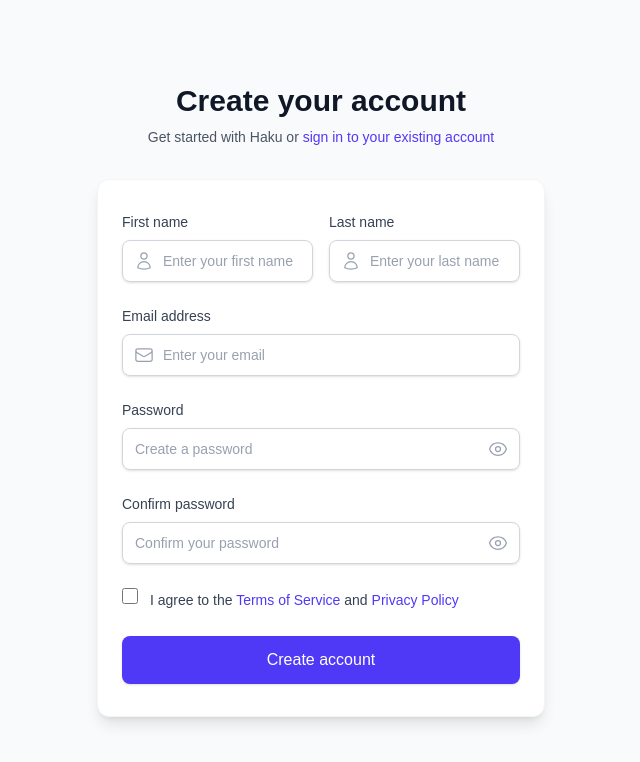
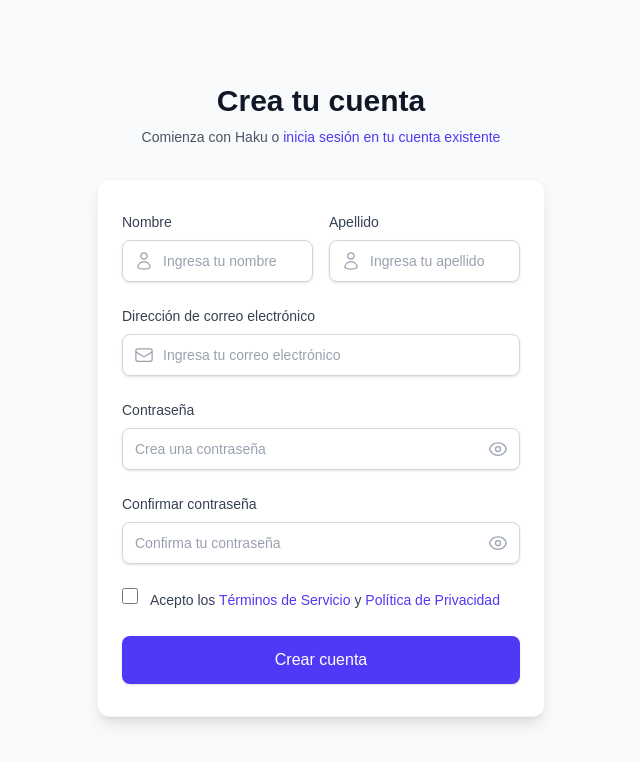
Before and after one commit to sam1330/document-ai-web, a Next.js app: page /1/register in a window 1280 px wide. Shown: the top 762 px of the page, without its empty margins (319-959 px from the left). Built offline with nearby package versions, Linux system fonts and the light colour scheme; no server answers.

Commit message:
feat: internationalization on auth pages

```diff
--- a/src/app/[locale]/login/page.tsx
+++ b/src/app/[locale]/login/page.tsx
@@ -8,6 +8,7 @@ import { useAuth } from '@/contexts/AuthContext'
 import { EyeIcon, EyeSlashIcon, EnvelopeIcon } from '@heroicons/react/24/outline'
 import { Input, Button, Checkbox } from '@/components/ui'
 import toast from 'react-hot-toast'
+import { useTranslations } from 'next-intl'
 
 interface LoginForm {
   email: string
@@ -15,6 +16,8 @@ interface LoginForm {
 }
 
 export default function LoginPage() {
+  const t = useTranslations()
+
   const [showPassword, setShowPassword] = useState(false)
   const [unverifiedEmail, setUnverifiedEmail] = useState('')
   const { login } = useAuth()
@@ -24,15 +27,15 @@ export default function LoginPage() {
   const onSubmit = async (data: LoginForm) => {
     try {
       await login(data.email, data.password)
-      toast.success('Successfully logged in!')
+      toast.success(t('auth.toast.signInSuccess'))
       router.push('/dashboard')
     } catch (error: any) {
       const code = error.response?.data?.code
       if (code === 'EMAIL_NOT_VERIFIED') {
         setUnverifiedEmail(data.email)
-        toast.error(error.response?.data?.error || 'Please verify your email before logging in')
+        toast.error(error.response?.data?.error || t('auth.pleaseVerifyEmail'))
       } else {
-        toast.error(error.response?.data?.message || error.response?.data?.error || 'Login failed')
+        toast.error(error.response?.data?.message || error.response?.data?.error || t('auth.loginFailed'))
       }
     }
   }
@@ -42,16 +45,19 @@ export default function LoginPage() {
       <div className="max-w-md w-full space-y-8">
         <div className="text-center">
           <h2 className="text-3xl font-bold text-gray-900">
-            Welcome back
+            {t('auth.welcomeBack')}
           </h2>
           <p className="mt-2 text-sm text-gray-600">
-            Sign in to your account or{' '}
-            <Link
-              href="/register"
-              className="font-medium text-indigo-600 hover:text-indigo-500 transition-colors"
-            >
-              create a new account
-            </Link>
+            {t.rich('auth.signInSubHeader', {
+              customLink: (chunks) => (
+                <Link
+                  href="/register"
+                  className="font-medium text-indigo-600 hover:text-indigo-500 transition-colors"
+                >
+                  {chunks}
+                </Link>
+              )
+            })}
           </p>
         </div>
 
@@ -60,11 +66,11 @@ export default function LoginPage() {
             <div className="flex">
               <div className="flex-1">
                 <h3 className="text-sm font-medium text-yellow-800">
-                  Email not verified
+                  {t('auth.emailNotVerified')}
                 </h3>
                 <div className="mt-2 text-sm text-yellow-700">
                   <p>
-                    Please verify your email <span className="font-medium">{unverifiedEmail}</span> before logging in.
+                    {t('auth.emailNotVerifiedMessage', { email: unverifiedEmail })}
                   </p>
                 </div>
                 <div className="mt-3 space-x-3">
@@ -72,13 +78,13 @@ export default function LoginPage() {
                     href={`/email-verification?email=${encodeURIComponent(unverifiedEmail)}`}
                     className="text-sm font-medium text-yellow-800 hover:text-yellow-700 underline"
                   >
-                    Resend verification email
+                    {t('auth.resendVerificationEmail')}
                   </Link>
                   <button
                     onClick={() => setUnverifiedEmail('')}
                     className="text-sm font-medium text-yellow-600 hover:text-yellow-500"
                   >
-                    Dismiss
+                    {t('auth.dismiss')}
                   </button>
                 </div>
               </div>
@@ -90,25 +96,25 @@ export default function LoginPage() {
           <form className="space-y-6" onSubmit={handleSubmit(onSubmit)}>
             <Input
               {...register('email', {
-                required: 'Email is required',
+                required: t('auth.emailRequired'),
                 pattern: {
                   value: /^[A-Z0-9._%+-]+@[A-Z0-9.-]+\.[A-Z]{2,}$/i,
-                  message: 'Invalid email address'
+                  message: t('auth.invalidEmail')
                 }
               })}
               type="email"
-              label="Email address"
-              placeholder="Enter your email"
+              label={t('auth.emailAddress')}
+              placeholder={t('auth.emailPlaceholder')}
               leftIcon={<EnvelopeIcon />}
               error={errors.email?.message}
               autoComplete="email"
             />
 
             <Input
-              {...register('password', { required: 'Password is required' })}
+              {...register('password', { required: t('auth.passwordRequired') })}
               type={showPassword ? 'text' : 'password'}
-              label="Password"
-              placeholder="Enter your password"
+              label={t('auth.password')}
+              placeholder={t('auth.passwordPlaceholder')}
               rightIcon={
                 <button
                   type="button"
@@ -130,13 +136,13 @@ export default function LoginPage() {
               <Checkbox
                 id="remember-me"
                 name="remember-me"
-                label="Remember me"
+                label={t('auth.rememberMe')}
               />
               <Link
                 href="/forgot-password"
                 className="text-sm font-medium text-indigo-600 hover:text-indigo-500 transition-colors"
               >
-                Forgot password?
+                {t('auth.forgotPassword')}
               </Link>
             </div>
 
@@ -147,7 +153,7 @@ export default function LoginPage() {
               loading={isSubmitting}
               className="w-full"
             >
-              {isSubmitting ? 'Signing in...' : 'Sign in'}
+              {isSubmitting ? t('auth.signingIn') : t('auth.signInButton')}
             </Button>
           </form>
         </div>
--- a/src/app/[locale]/register/page.tsx
+++ b/src/app/[locale]/register/page.tsx
@@ -8,6 +8,7 @@ import { useAuth } from '@/contexts/AuthContext'
 import { EyeIcon, EyeSlashIcon, EnvelopeIcon, UserIcon } from '@heroicons/react/24/outline'
 import { Input, Button, Checkbox } from '@/components/ui'
 import toast from 'react-hot-toast'
+import { useTranslations } from 'next-intl'
 
 interface RegisterForm {
   first_name: string
@@ -18,6 +19,7 @@ interface RegisterForm {
 }
 
 export default function RegisterPage() {
+  const t = useTranslations()
   const [showPassword, setShowPassword] = useState(false)
   const [showConfirmPassword, setShowConfirmPassword] = useState(false)
   const { register: registerUser } = useAuth()
@@ -34,14 +36,14 @@ export default function RegisterPage() {
         email: data.email,
         password: data.password,
       })
-      toast.success('Account created successfully! Please check your email to verify your account.')
+      toast.success(t('auth.accountCreatedSuccess'))
       router.push(`/email-verification?email=${encodeURIComponent(data.email)}`)
     } catch (error: any) {
       const code = error.response?.data?.code
       if (code === 'USER_EXISTS') {
-        toast.error(error.response?.data?.error || 'An account with this email already exists')
+        toast.error(error.response?.data?.error || t('auth.userExistsError'))
       } else {
-        toast.error(error.response?.data?.message || 'Registration failed')
+        toast.error(error.response?.data?.message || t('auth.registrationFailed'))
       }
     }
   }
@@ -51,15 +53,15 @@ export default function RegisterPage() {
       <div className="max-w-md w-full space-y-8">
         <div className="text-center">
           <h2 className="text-3xl font-bold text-gray-900">
-            Create your account
+            {t('auth.createYourAccount')}
           </h2>
           <p className="mt-2 text-sm text-gray-600">
-            Get started with Haku or{' '}
+            {t('auth.getStartedWithHaku')}{' '}
             <Link
               href="/login"
               className="font-medium text-indigo-600 hover:text-indigo-500 transition-colors"
             >
-              sign in to your existing account
+              {t('auth.signInToExistingAccount')}
             </Link>
           </p>
         </div>
@@ -68,19 +70,19 @@ export default function RegisterPage() {
           <form className="space-y-6" onSubmit={handleSubmit(onSubmit)}>
             <div className="grid grid-cols-2 gap-4">
               <Input
-                {...register('first_name', { required: 'First name is required' })}
+                {...register('first_name', { required: t('auth.firstNameRequired') })}
                 type="text"
-                label="First name"
-                placeholder="Enter your first name"
+                label={t('auth.firstName')}
+                placeholder={t('auth.firstNamePlaceholder')}
                 leftIcon={<UserIcon />}
                 error={errors.first_name?.message}
                 autoComplete="given-name"
               />
               <Input
-                {...register('last_name', { required: 'Last name is required' })}
+                {...register('last_name', { required: t('auth.lastNameRequired') })}
                 type="text"
-                label="Last name"
-                placeholder="Enter your last name"
+                label={t('auth.lastName')}
+                placeholder={t('auth.lastNamePlaceholder')}
                 leftIcon={<UserIcon />}
                 error={errors.last_name?.message}
                 autoComplete="family-name"
@@ -89,15 +91,15 @@ export default function RegisterPage() {
 
             <Input
               {...register('email', {
-                required: 'Email is required',
+                required: t('auth.emailRequired'),
                 pattern: {
                   value: /^[A-Z0-9._%+-]+@[A-Z0-9.-]+\.[A-Z]{2,}$/i,
-                  message: 'Invalid email address'
+                  message: t('auth.invalidEmail')
                 }
               })}
               type="email"
-              label="Email address"
-              placeholder="Enter your email"
+              label={t('auth.emailAddress')}
+              placeholder={t('auth.emailPlaceholder')}
               leftIcon={<EnvelopeIcon />}
               error={errors.email?.message}
               autoComplete="email"
@@ -105,15 +107,15 @@ export default function RegisterPage() {
 
             <Input
               {...register('password', {
-                required: 'Password is required',
+                required: t('auth.passwordRequired'),
                 minLength: {
                   value: 8,
-                  message: 'Password must be at least 8 characters'
+                  message: t('auth.passwordMinLength')
                 }
               })}
               type={showPassword ? 'text' : 'password'}
-              label="Password"
-              placeholder="Create a password"
+              label={t('auth.password')}
+              placeholder={t('auth.createPassword')}
               rightIcon={
                 <button
                   type="button"
@@ -133,12 +135,12 @@ export default function RegisterPage() {
 
             <Input
               {...register('confirmPassword', {
-                required: 'Please confirm your password',
-                validate: value => value === password || 'Passwords do not match'
+                required: t('auth.confirmPasswordRequired'),
+                validate: value => value === password || t('auth.passwordsDoNotMatch')
               })}
               type={showConfirmPassword ? 'text' : 'password'}
-              label="Confirm password"
-              placeholder="Confirm your password"
+              label={t('auth.confirmPassword')}
+              placeholder={t('auth.confirmPasswordPlaceholder')}
               rightIcon={
                 <button
                   type="button"
@@ -162,13 +164,13 @@ export default function RegisterPage() {
               required
               label={
                 <span>
-                  I agree to the{' '}
+                  {t('auth.agreeToTerms')}{' '}
                   <Link href="/terms" className="text-indigo-600 hover:text-indigo-500 transition-colors">
-                    Terms of Service
+                    {t('auth.termsOfService')}
                   </Link>{' '}
-                  and{' '}
+                  {t('common.and')}{' '}
                   <Link href="/privacy" className="text-indigo-600 hover:text-indigo-500 transition-colors">
-                    Privacy Policy
+                    {t('auth.privacyPolicy')}
                   </Link>
                 </span>
               }
@@ -181,7 +183,7 @@ export default function RegisterPage() {
               loading={isSubmitting}
               className="w-full"
             >
-              {isSubmitting ? 'Creating account...' : 'Create account'}
+              {isSubmitting ? t('auth.creatingAccount') : t('auth.createAccountButton')}
             </Button>
           </form>
         </div>
--- a/src/messages/en.json
+++ b/src/messages/en.json
@@ -156,5 +156,66 @@
       "spanish": "Español",
       "selectLanguage": "Select Language"
     }
+  },
+  "auth": {
+    "signIn": "Sign In",
+    "signUp": "Sign Up",
+    "signOut": "Sign Out",
+    "email": "Email",
+    "emailAddress": "Email address",
+    "emailPlaceholder": "Enter your email",
+    "password": "Password",
+    "passwordPlaceholder": "Enter your password",
+    "forgotPassword": "Forgot password?",
+    "rememberMe": "Remember me",
+    "createAccount": "Create a new account",
+    "alreadyHaveAccount": "Already have an account?",
+    "welcomeBack": "Welcome back",
+    "signInSubHeader": "Sign in to your account or <customLink>create a new account</customLink>",
+    "signInButton": "Sign in",
+    "signingIn": "Signing in...",
+    "createNewAccount": "create a new account",
+    "emailNotVerified": "Email not verified",
+    "emailNotVerifiedMessage": "Please verify your email {email} before logging in.",
+    "resendVerificationEmail": "Resend verification email",
+    "dismiss": "Dismiss",
+    "emailRequired": "Email is required",
+    "invalidEmail": "Invalid email address",
+    "passwordRequired": "Password is required",
+    "loginFailed": "Login failed",
+    "pleaseVerifyEmail": "Please verify your email before logging in",
+    "createYourAccount": "Create your account",
+    "getStartedWithHaku": "Get started with Haku or",
+    "signInToExistingAccount": "sign in to your existing account",
+    "firstName": "First name",
+    "firstNamePlaceholder": "Enter your first name",
+    "firstNameRequired": "First name is required",
+    "lastName": "Last name",
+    "lastNamePlaceholder": "Enter your last name",
+    "lastNameRequired": "Last name is required",
+    "createPassword": "Create a password",
+    "confirmPassword": "Confirm password",
+    "confirmPasswordPlaceholder": "Confirm your password",
+    "confirmPasswordRequired": "Please confirm your password",
+    "passwordsDoNotMatch": "Passwords do not match",
+    "passwordMinLength": "Password must be at least 8 characters",
+    "agreeToTerms": "I agree to the",
+    "termsOfService": "Terms of Service",
+    "privacyPolicy": "Privacy Policy",
+    "createAccountButton": "Create account",
+    "creatingAccount": "Creating account...",
+    "accountCreatedSuccess": "Account created successfully! Please check your email to verify your account.",
+    "userExistsError": "An account with this email already exists",
+    "registrationFailed": "Registration failed",
+    "toast": {
+      "signInSuccess": "Successfully logged in!",
+      "signUpSuccess": "Signed up successfully",
+      "signOutSuccess": "Signed out successfully",
+      "passwordResetSuccess": "Password reset successfully"
+    }
+  },
+  "common": {
+    "and": "and",
+    "or": "or"
   }
 }
--- a/src/messages/es.json
+++ b/src/messages/es.json
@@ -156,5 +156,66 @@
       "spanish": "Español",
       "selectLanguage": "Seleccionar Idioma"
     }
+  },
+  "auth": {
+    "signIn": "Iniciar Sesión",
+    "signUp": "Registrarse",
+    "signOut": "Cerrar Sesión",
+    "email": "Correo Electrónico",
+    "emailAddress": "Dirección de correo electrónico",
+    "emailPlaceholder": "Ingresa tu correo electrónico",
+    "password": "Contraseña",
+    "passwordPlaceholder": "Ingresa tu contraseña",
+    "forgotPassword": "¿Olvidaste tu contraseña?",
+    "rememberMe": "Recuérdame",
+    "createAccount": "Crear una nueva cuenta",
+    "alreadyHaveAccount": "¿Ya tienes una cuenta?",
+    "welcomeBack": "Bienvenido de nuevo",
+    "signInSubHeader": "Inicia sesión en tu cuenta o <customLink>crea una nueva cuenta</customLink>",
+    "signInButton": "Iniciar sesión",
+    "signingIn": "Iniciando sesión...",
+    "createNewAccount": "crear una nueva cuenta",
+    "emailNotVerified": "Correo no verificado",
+    "emailNotVerifiedMessage": "Por favor verifica tu correo {email} antes de iniciar sesión.",
+    "resendVerificationEmail": "Reenviar correo de verificación",
+    "dismiss": "Descartar",
+    "emailRequired": "El correo electrónico es obligatorio",
+    "invalidEmail": "Correo electrónico inválido",
+    "passwordRequired": "La contraseña es obligatoria",
+    "loginFailed": "Error al iniciar sesión",
+    "pleaseVerifyEmail": "Por favor verifica tu correo antes de iniciar sesión",
+    "createYourAccount": "Crea tu cuenta",
+    "getStartedWithHaku": "Comienza con Haku o",
+    "signInToExistingAccount": "inicia sesión en tu cuenta existente",
+    "firstName": "Nombre",
+    "firstNamePlaceholder": "Ingresa tu nombre",
+    "firstNameRequired": "El nombre es obligatorio",
+    "lastName": "Apellido",
+    "lastNamePlaceholder": "Ingresa tu apellido",
+    "lastNameRequired": "El apellido es obligatorio",
+    "createPassword": "Crea una contraseña",
+    "confirmPassword": "Confirmar contraseña",
+    "confirmPasswordPlaceholder": "Confirma tu contraseña",
+    "confirmPasswordRequired": "Por favor confirma tu contraseña",
+    "passwordsDoNotMatch": "Las contraseñas no coinciden",
+    "passwordMinLength": "La contraseña debe tener al menos 8 caracteres",
+    "agreeToTerms": "Acepto los",
+    "termsOfService": "Términos de Servicio",
+    "privacyPolicy": "Política de Privacidad",
+    "createAccountButton": "Crear cuenta",
+    "creatingAccount": "Creando cuenta...",
+    "accountCreatedSuccess": "¡Cuenta creada exitosamente! Por favor revisa tu correo para verificar tu cuenta.",
+    "userExistsError": "Ya existe una cuenta con este correo electrónico",
+    "registrationFailed": "Error en el registro",
+    "toast": {
+      "signInSuccess": "¡Sesión iniciada exitosamente!",
+      "signUpSuccess": "Registrado exitosamente",
+      "signOutSuccess": "Sesión cerrada exitosamente",
+      "passwordResetSuccess": "Contraseña restablecida exitosamente"
+    }
+  },
+  "common": {
+    "and": "y",
+    "or": "o"
   }
 }
```
Also changed, not shown: src/components/LanguageSwitcher.tsx (+6 -4 lines).
